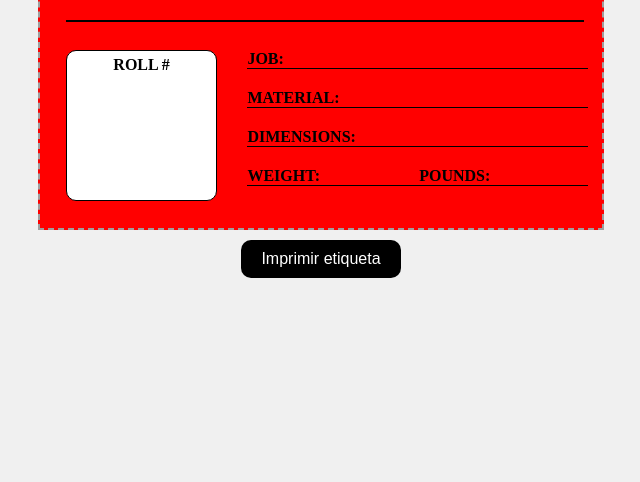
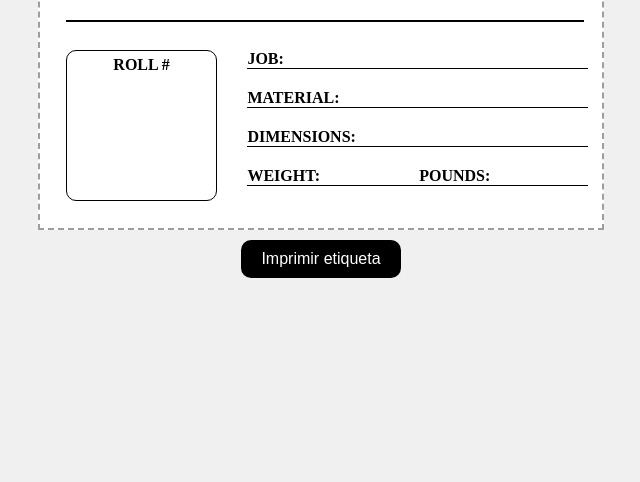
Before and after one commit to edferch/Etiquetas, a plain HTML site: page index.html in a window 1280 px wide. Shown: the part 334-816 px from the top of the page, without its empty margins (319-959 px from the left). Drawn offline with Linux system fonts and the light colour scheme.

Commit message:
cambio en la impresion

```diff
--- a/styles.css
+++ b/styles.css
@@ -10,7 +10,7 @@ body {
 
 .etiqueta {
   position: relative;
-  background-color: #ff0000;
+  background-color: #ffffff;
   width: 15cm;
   height: 9.5cm;
   padding: 0;
@@ -154,6 +154,8 @@ button {
     display: none;
   }
 
+
+
   @page {
     size: 15cm 9.5cm;
     margin: 0;
@@ -179,5 +181,6 @@ button {
     left: 0;
     width: 15cm;
     height: 9.5cm;
+    border: none;
   }
 }
```
